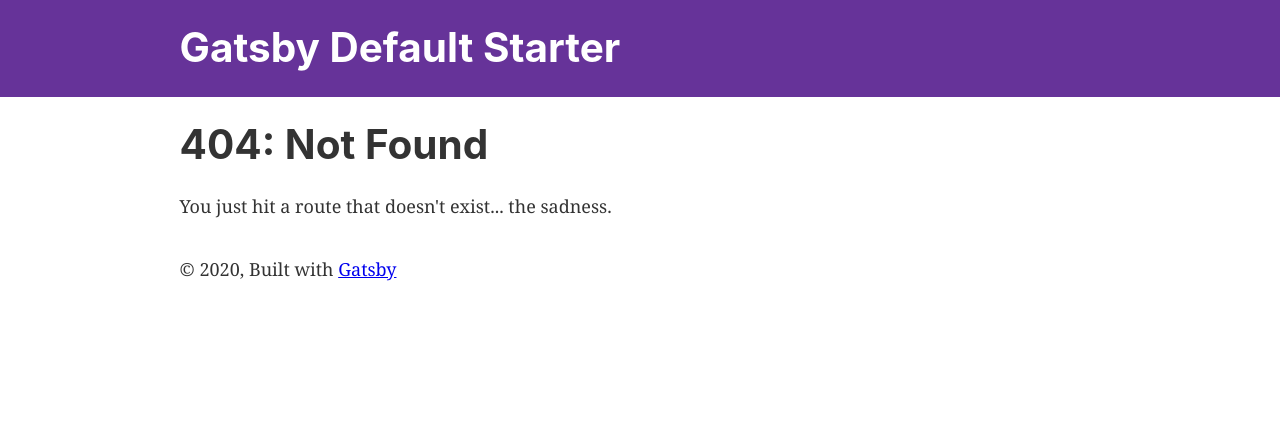
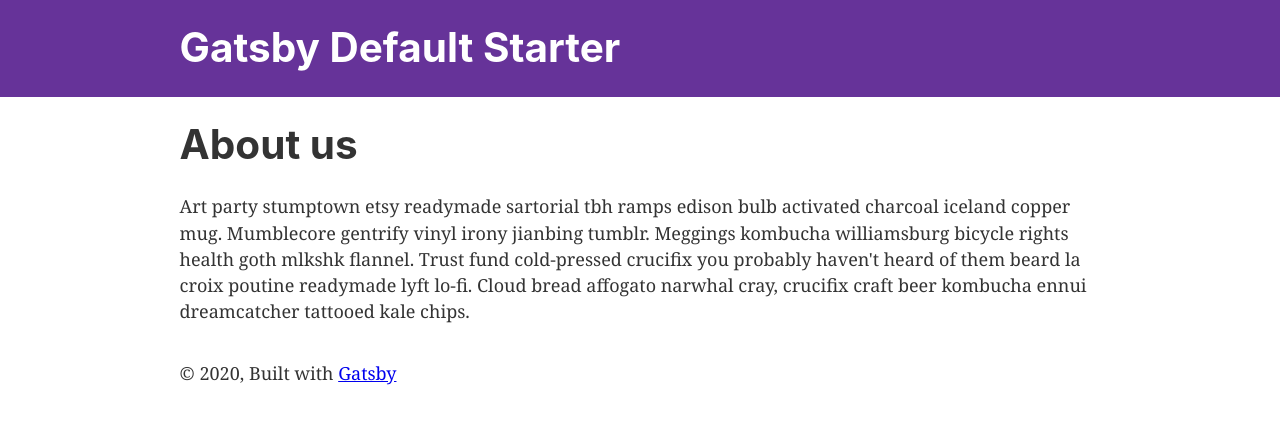
Before and after one commit to mikearino/iLikeTurtles, a Gatsby site: page /about in a window 1280 px wide. Before the commit this address had no page. Built offline with nearby package versions, Linux system fonts and the light colour scheme; Gatsby itself is replaced by a stand-in of ours.

Commit message:
add in additional routes.

```diff
--- /dev/null
+++ b/src/pages/about.js
@@ -0,0 +1,18 @@
+import React from 'react';
+
+import Layout from "../components/layout"
+
+const About = () => {
+  return (
+    <Layout>
+  <div>
+    <h1>About us</h1>
+    <p>
+      Art party stumptown etsy readymade sartorial tbh ramps edison bulb activated charcoal iceland copper mug. Mumblecore gentrify vinyl irony jianbing tumblr. Meggings kombucha williamsburg bicycle rights health goth mlkshk flannel. Trust fund cold-pressed crucifix you probably haven't heard of them beard la croix poutine readymade lyft lo-fi. Cloud bread affogato narwhal cray, crucifix craft beer kombucha ennui dreamcatcher tattooed kale chips.
+    </p>
+  </div>
+    </Layout>
+  )
+}
+
+export default About
--- a/src/pages/index.js
+++ b/src/pages/index.js
@@ -15,6 +15,7 @@ const IndexPage = () => (
       <Image />
     </div>
     <Link to="/page-2/">Go to page 2</Link> <br />
+    <Link to="/about/">Go to the about page</Link> <br />
     <Link to="/using-typescript/">Go to "Using TypeScript"</Link>
   </Layout>
 )
```
Also changed, not shown: src/pages/company/team.js (added, +18 -0 lines).
